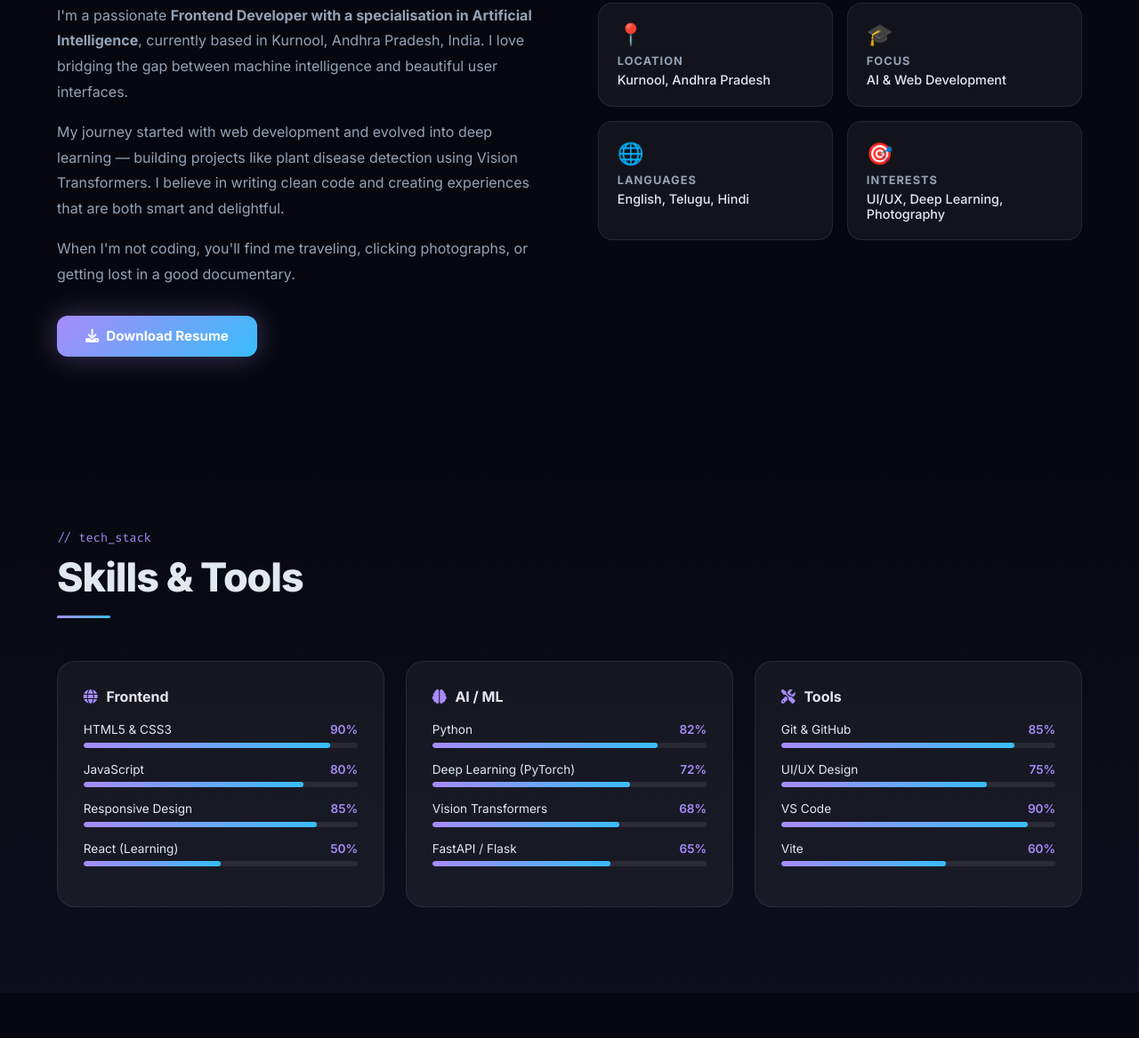
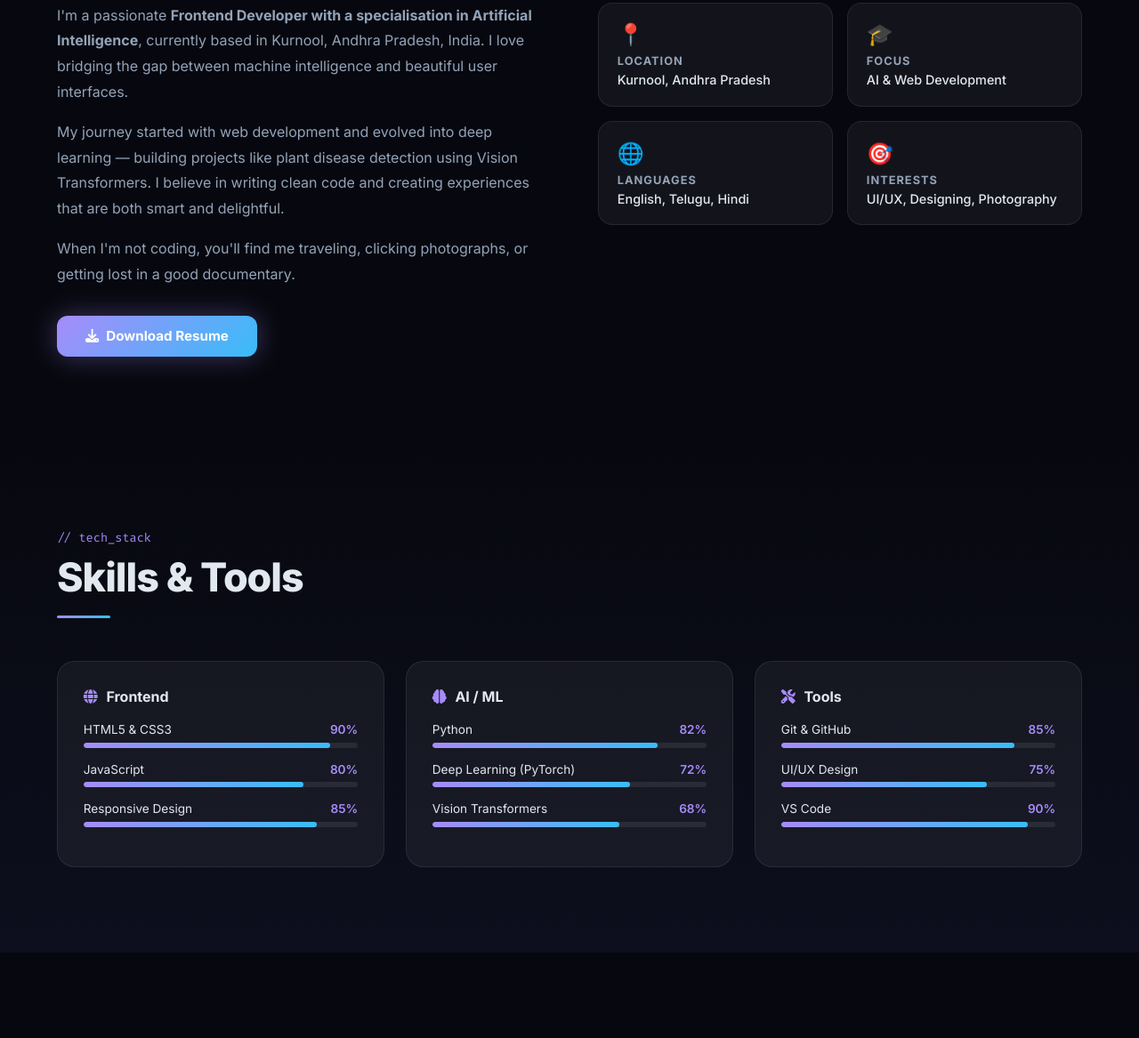
Before and after one commit to KSUSHMA11/Kamatham_sushma_portfolio, a plain HTML site: page index.html in a window 1280 px wide. Shown: the part 1044-2211 px from the top of the page at 89% size. Drawn offline with Linux system fonts and the light colour scheme.

Commit message:
Remove 3 skills, update interests to Designing

```diff
--- a/index.html
+++ b/index.html
@@ -401,7 +401,7 @@
         <div class="info-card">
           <div class="ic-icon">🎯</div>
           <h4>Interests</h4>
-          <p>UI/UX, Deep Learning, Photography</p>
+          <p>UI/UX, Designing, Photography</p>
         </div>
       </div>
     </div>
@@ -429,10 +429,7 @@
           <div class="skill-meta"><span>Responsive Design</span><span>85%</span></div>
           <div class="bar"><div class="bar-fill" data-w="85"></div></div>
         </div>
-        <div class="skill-item">
-          <div class="skill-meta"><span>React (Learning)</span><span>50%</span></div>
-          <div class="bar"><div class="bar-fill" data-w="50"></div></div>
-        </div>
+
       </div>
       <div class="skill-cat">
         <h3><i class="fas fa-brain"></i> AI / ML</h3>
@@ -448,10 +445,7 @@
           <div class="skill-meta"><span>Vision Transformers</span><span>68%</span></div>
           <div class="bar"><div class="bar-fill" data-w="68"></div></div>
         </div>
-        <div class="skill-item">
-          <div class="skill-meta"><span>FastAPI / Flask</span><span>65%</span></div>
-          <div class="bar"><div class="bar-fill" data-w="65"></div></div>
-        </div>
+
       </div>
       <div class="skill-cat">
         <h3><i class="fas fa-tools"></i> Tools</h3>
@@ -467,10 +461,7 @@
           <div class="skill-meta"><span>VS Code</span><span>90%</span></div>
           <div class="bar"><div class="bar-fill" data-w="90"></div></div>
         </div>
-        <div class="skill-item">
-          <div class="skill-meta"><span>Vite</span><span>60%</span></div>
-          <div class="bar"><div class="bar-fill" data-w="60"></div></div>
-        </div>
+
       </div>
     </div>
   </div>
```
